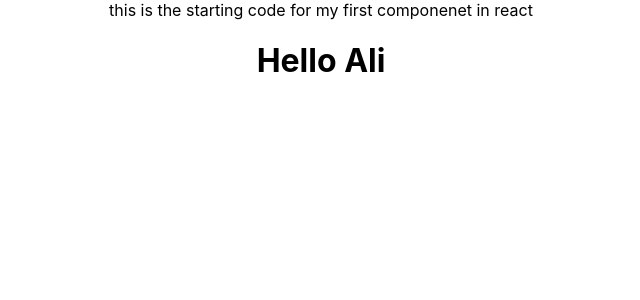
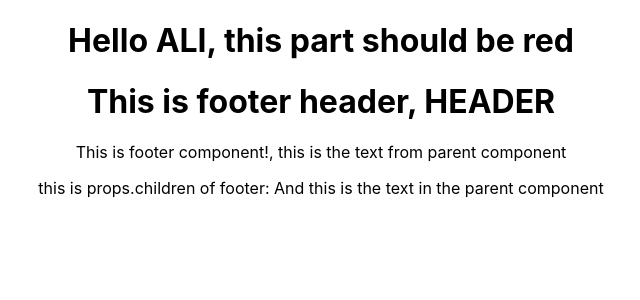
Before and after one commit to ae2079/first-react-app, a React (Create React App) app: page / in a window 1280 px wide. Shown: the top 300 px of the page, without its empty margins (319-959 px from the left). Built offline with nearby package versions, Linux system fonts and the light colour scheme.

Commit message:
Add footer and heading components

```diff
--- a/src/App.js
+++ b/src/App.js
@@ -1,20 +1,17 @@
 import './App.css';
+import Heading from "./components/Heading";
+import Footer from "./components/Footer";
 
-function Header(props) {
-    return ( <
-        h1 > Hello { props.name } < /h1>
-    );
-}
 
 function App() {
-    const name = "Ali";
-    return ( <
-        div className = "App" >
-        this is the starting code
-        for my first componenet in react <
-        Header name = { name }
-        /> <
-        /div>
+    const name = "ALI";
+    return (
+        <div className = "App" >
+            <Heading name = { name } color = "red"/>
+            <Footer header = "HEADER" text = "this is the text from parent component">
+                And this is the text in the parent component
+            </Footer>
+        </div>
     );
 }
 
--- /dev/null
+++ b/src/components/Footer.js
@@ -0,0 +1,12 @@
+function Footer(props) {
+    console.log("Footer props:", props);
+    return (
+        <div className="copyright">
+            <h1>This is footer header, {props.header}</h1>
+            <p>This is footer component!, {props.text}</p>
+            <p>this is props.children of footer: {props.children}</p>
+        </div>
+    );
+}
+
+export default Footer;
--- /dev/null
+++ b/src/components/Heading.js
@@ -0,0 +1,8 @@
+function Heading(props) {
+    console.log("heading variables:", props);
+    return (
+        <h1> Hello { props.name }, this part should be { props.color } </h1>
+    );
+}
+
+export default Heading;
```
Also changed, not shown: package.json (+7 -0 lines), 2 other files (tests, documents, lock files or other folders).
